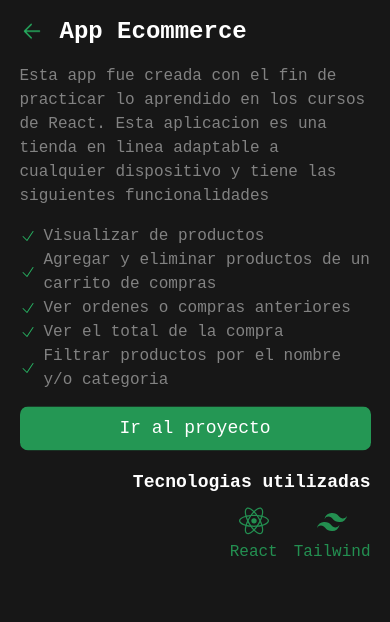
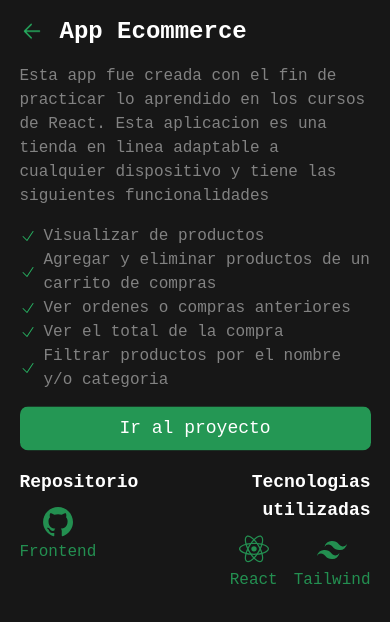
Before and after one commit to santiagoSuarez219/portfolio, a React (Vite) app: page /project in a window 390 px wide. Shown: the top 622 px of the page. Built offline with nearby package versions, Linux system fonts and the light colour scheme.

Commit message:
Update styles and add repository links

```diff
--- a/src/Components/MyEducation/CardEducation.jsx
+++ b/src/Components/MyEducation/CardEducation.jsx
@@ -27,7 +27,7 @@ const CardEducation = ({ id, title, institucion, duracion, logo }) => {
       </figure>
       <article className="text-gray-color">
         <h1 className="text-base lg:text-xl">{title}</h1>
-        <h2 className="text-sm lg:text-lg">{institucion}</h2>
+        <h2 className="text-sm lg:text-lg font-medium">{institucion}</h2>
         <p className="text-xs lg:text-base">{duracion}</p>
       </article>
     </aside>
--- a/src/Components/MySkills/CardSkill.jsx
+++ b/src/Components/MySkills/CardSkill.jsx
@@ -1,11 +1,11 @@
 const CardSkill = ({ text, value, icon: Icon }) => {
   return (
-    <div className="w-full opacity-80 transition hover:opacity-100 h-full p-6 bg-card-color rounded-lg flex flex-col items-center justify-center text-green-color">
-      <figure className="w-3/5 h-3/5">
+    <div className="opacity-80 transition hover:opacity-100 p-6 bg-card-color rounded-full flex flex-col items-center justify-center text-green-color aspect-square">
+      <figure className="hidden md:block w-3/5 h-3/5">
         <Icon className="w-full h-full object-cover" />
       </figure>
-      <p className="text-xl lg:text-2xl font-semibold">{text}</p>
-      <p className="text-base lg:text-xl font-semibold text-gray-color">
+      <p className="text-xs lg:text-xl font-semibold">{text}</p>
+      <p className="text-xs lg:text-xl font-semibold text-gray-color">
         {value}
       </p>
     </div>
--- a/src/Components/MySkills/LayaoutSkills.jsx
+++ b/src/Components/MySkills/LayaoutSkills.jsx
@@ -1,15 +1,15 @@
 import CardSkill from "./CardSkill";
 
 const LayaoutSkills = (props) => {
+  const stylesSubtitles =
+    "place-self-center text-gray-color text-2xl lg:text-4xl opacity-80 transition hover:opacity-100 mb-6 text-left";
   return (
-    <div className="w-full md:w-1/2 grid grid-cols-[repeat(2,48%)] grid-rows-2 gap-4 ">
-      <div className="row-span-full">
-        <CardSkill
-          text={props.texts[0]}
-          value={props.value[0]}
-          icon={props.icons[0]}
-        />
-      </div>
+    <div className="w-full grid grid-cols-2 grid-rows-2 md:gap-6 gap-4">
+      <CardSkill
+        text={props.texts[0]}
+        value={props.value[0]}
+        icon={props.icons[0]}
+      />
       <CardSkill
         text={props.texts[1]}
         value={props.value[1]}
@@ -20,6 +20,7 @@ const LayaoutSkills = (props) => {
         value={props.value[2]}
         icon={props.icons[2]}
       />
+      <h3 className={stylesSubtitles}>{props.title}</h3>
     </div>
   );
 };
--- a/src/Components/MySkills/index.jsx
+++ b/src/Components/MySkills/index.jsx
@@ -8,34 +8,34 @@ import { HiArrowSmallUp } from "react-icons/hi2";
 import LayaoutSkills from "./LayaoutSkills";
 
 const MySkills = () => {
-  const stylesSubtitles =
-    "w-1/2 md:text-4xl text-gray-color text-3xl lg:text-5xl order-1 md:order-none opacity-80 transition hover:opacity-100";
   return (
     <section
       id="my-skills"
-      className="md:py-16 text-center flex flex-col lg:gap-6 gap-4"
+      className="md:py-6 text-center flex flex-col lg:gap-6 gap-4"
     >
-      <div className="w-full flex items-center justify-end mb-4 md:mb-6 gap-6 ">
+      <div className="w-full flex items-center justify-end gap-6 ">
         <a href="#header-section">
           <HiArrowSmallUp className="text-green-color w-10 h-10 animate-bounce" />
         </a>
-        <h2 className="text-4xl lg:text-5xl">Mis habilidades</h2>
+        <h2 className="text-3xl lg:text-5xl text-right">Mis habilidades</h2>
       </div>
-      <div className="w-full mb-8 md:mb-0 flex flex-col gap-4 md:gap-0 md:flex-row items-center">
-        <h3 className={`${stylesSubtitles} md:text-left`}>Frontend</h3>
+      <div className="w-full grid md:grid-cols-2 md:gap-6 gap-4">
+        <div>
           <LayaoutSkills
             texts={["REACT", "TAILWIND", "JAVASCRIPT"]}
             value={["70%", "50%", "70%"]}
             icons={[BiLogoReact, BiLogoTailwindCss, BiLogoJavascript]}
+            title="Frontend"
           />
         </div>
-      <div className="w-full flex flex-col gap-4 md:gap-0 md:flex-row items-center">
+        <div>
           <LayaoutSkills
             texts={["NESTJS", "NODE Y EXPRESS", "MONGODB"]}
             value={["50%", "40%", "30%"]}
             icons={[SiNestjs, BiLogoNodejs, BiLogoMongodb]}
+            title="Backend"
           />
-        <h3 className={`${stylesSubtitles} md:text-right`}>Backend</h3>
+        </div>
       </div>
     </section>
   );
--- a/src/Context/index.jsx
+++ b/src/Context/index.jsx
@@ -37,6 +37,8 @@ const Provider = ({ children }) => {
       ],
       image: Ecommerce,
       style: true,
+      repositorioFrontend:
+        "https://github.com/santiagoSuarez219/app_tienda_en_linea",
     },
     {
       id: 2,
@@ -71,6 +73,10 @@ const Provider = ({ children }) => {
       ],
       image: Smartgrow,
       style: false,
+      repositorioFrontend:
+        "https://github.com/santiagoSuarez219/smartgrow_frontend_react",
+      repositorioBackend:
+        "https://github.com/santiagoSuarez219/smartgrow_backend_nest",
     },
   ]);
   const [project, setProject] = useState(projects[0]);
--- a/src/Pages/Project/index.jsx
+++ b/src/Pages/Project/index.jsx
@@ -3,6 +3,7 @@ import { Link } from "react-router-dom";
 import { HiArrowSmallLeft } from "react-icons/hi2";
 import ItemListProject from "../../Components/ItemListProject";
 import ToolProjectCard from "../../Components/ToolProjectCard";
+import { BiLogoGithub } from "react-icons/bi";
 import { Context } from "../../Context";
 
 const Project = () => {
@@ -38,15 +39,34 @@ const Project = () => {
             className="object-contain"
           />
         </figure>
-        <article className="">
+        <article className="flex justify-between">
+          <div>
+            <h2 className="mb-2 text-white text-lg">Repositorio</h2>
+            <div className="flex gap-6">
+              <a href={project.repositorioFrontend} target="_blanck">
+                <ToolProjectCard text={"Frontend"} icon={BiLogoGithub} />
+              </a>
+              {project.repositorioBackend && (
+                <a href={project.repositorioBackend} target="_blanck">
+                  <ToolProjectCard text={"Backend"} icon={BiLogoGithub} />
+                </a>
+              )}
+            </div>
+          </div>
+          <div>
             <h2 className="mb-2 text-white text-lg text-right">
               Tecnologias utilizadas
             </h2>
             <ul className="flex gap-4 justify-end">
               {project.tools.map((tool, index) => (
-              <ToolProjectCard key={index} text={tool.name} icon={tool.icon} />
+                <ToolProjectCard
+                  key={index}
+                  text={tool.name}
+                  icon={tool.icon}
+                />
               ))}
             </ul>
+          </div>
         </article>
       </div>
     </aside>
```
Lines whose indentation alone changed are shown as unchanged.
